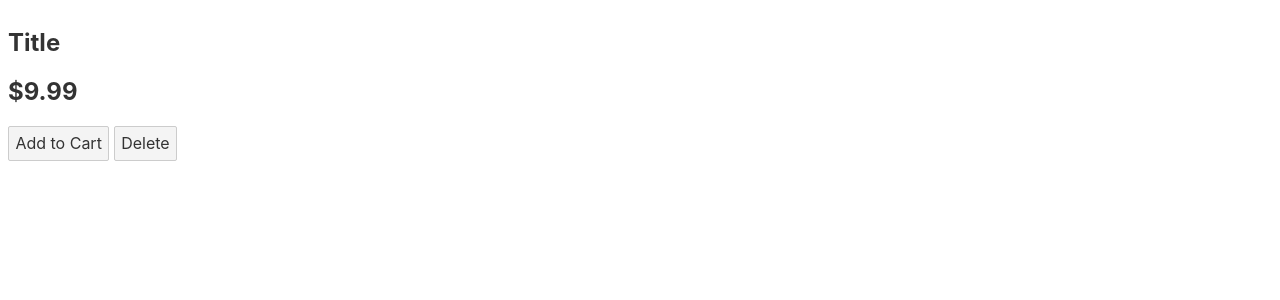
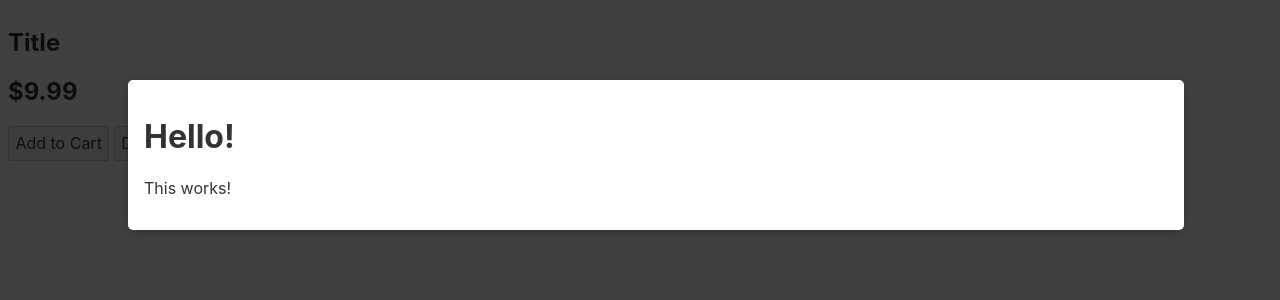
Before and after one commit to AndreaLupo/svelte-events, a Svelte app: page / in a window 1280 px wide. Shown: the top 300 px of the page. Built offline with nearby package versions, Linux system fonts and the light colour scheme.

Commit message:
Simple slots

```diff
--- a/src/App.svelte
+++ b/src/App.svelte
@@ -1,5 +1,6 @@
 <script>
 	import Product from "./Product.svelte";
+	import Modal from "./Modal.svelte";
 
 	let products = [
         {
@@ -25,3 +26,10 @@
 		on:add-to-cart="{addToCard}"
 		on:delete="{deleteProduct}"/>
 {/each}
+
+<Modal>
+	<h1>
+		Hello!
+	</h1>
+	<p>This works!</p>
+</Modal>
--- /dev/null
+++ b/src/Modal.svelte
@@ -0,0 +1,37 @@
+<script>
+</script>
+
+<div class="backdrop">
+
+</div>
+
+<div class="modal">
+    <slot/>
+</div>
+
+<style>
+.backdrop {
+    position: fixed;
+    top: 0;
+    left: 0;
+    width: 100%;
+    height: 100vh;
+    background: rgba(0, 0, 0, 0.75);
+    z-index: 10;
+}
+
+.modal {
+    padding: 1rem;
+    position: fixed;
+    top: 10vh;
+    left: 10%;
+    width: 80%;
+    max-height: 80vh;
+    background: white;
+    border-radius: 5px;
+    z-index: 100;
+    box-shadow: 0 2px 8px rgba(0, 0, 0, 0.26);
+    overflow: scroll;
+}
+
+</style>
```
